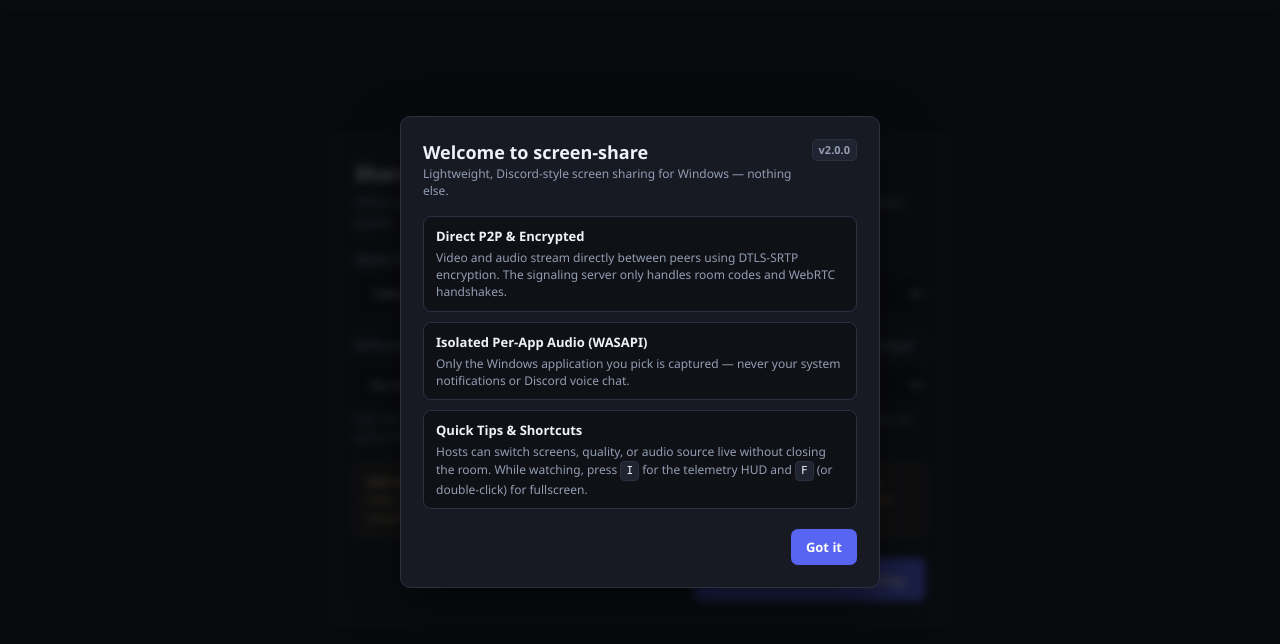
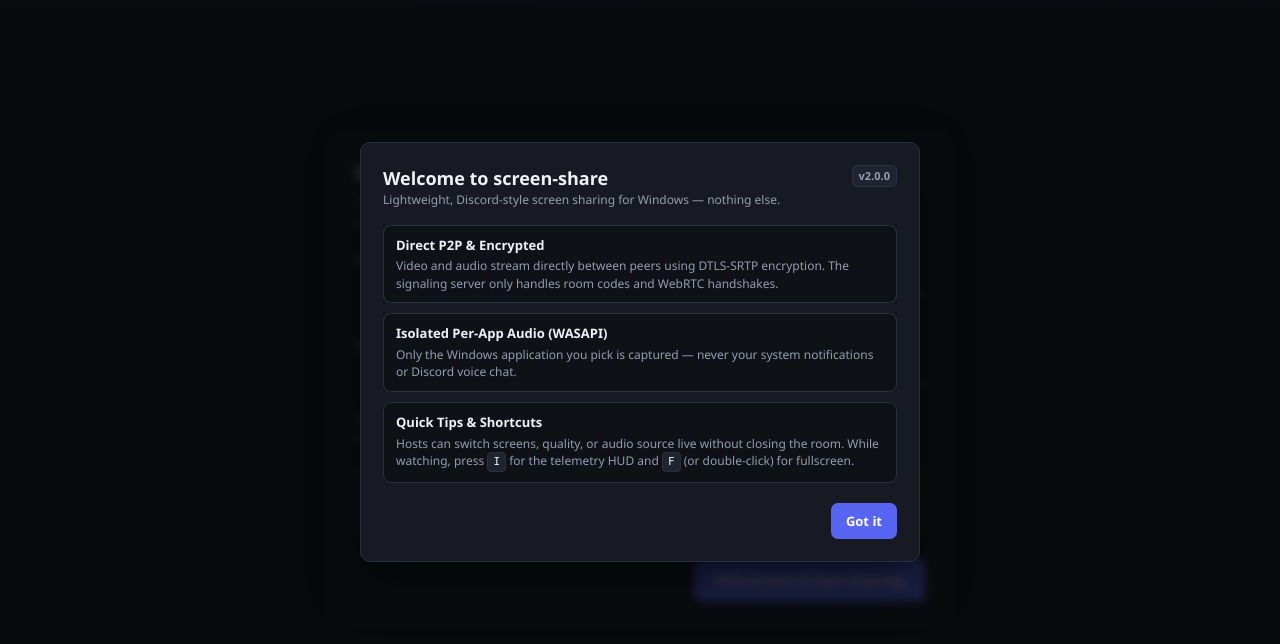
Before and after one commit to Jonsen22/screen-share, a website built with Vite: page app/index.html in a window 1280 px wide. Both pictures are taken after typing "Sample" into the empty fields and a click on the button "Save Nickname". Shown: the part 48-692 px from the top of the page. Built offline with nearby package versions, Linux system fonts and the light colour scheme; no server answers.

Commit message:
Fix select dropdown overflow in Share Your Screen in This Room modal

```diff
--- a/app/src/style.css
+++ b/app/src/style.css
@@ -322,7 +322,7 @@ body {
 
 .form-grid {
   display: grid;
-  grid-template-columns: 1fr 1fr;
+  grid-template-columns: minmax(0, 1fr) minmax(0, 1fr);
   gap: 14px;
 }
 
@@ -330,6 +330,7 @@ body {
   display: flex;
   flex-direction: column;
   gap: 6px;
+  min-width: 0;
 }
 
 .field-label-row {
@@ -349,6 +350,9 @@ body {
 
 .field select,
 .field input[type="text"] {
+  width: 100%;
+  max-width: 100%;
+  min-width: 0;
   background: var(--bg);
   border: 1px solid var(--border);
   border-radius: 7px;
@@ -356,6 +360,7 @@ body {
   padding: 9px 11px;
   font-size: 13px;
   font-family: inherit;
+  text-overflow: ellipsis;
 }
 
 .field select:focus,
@@ -1032,7 +1037,7 @@ body {
 }
 
 .modal-card-wide {
-  max-width: 480px;
+  max-width: 560px;
 }
 
 .intro-head {
```
